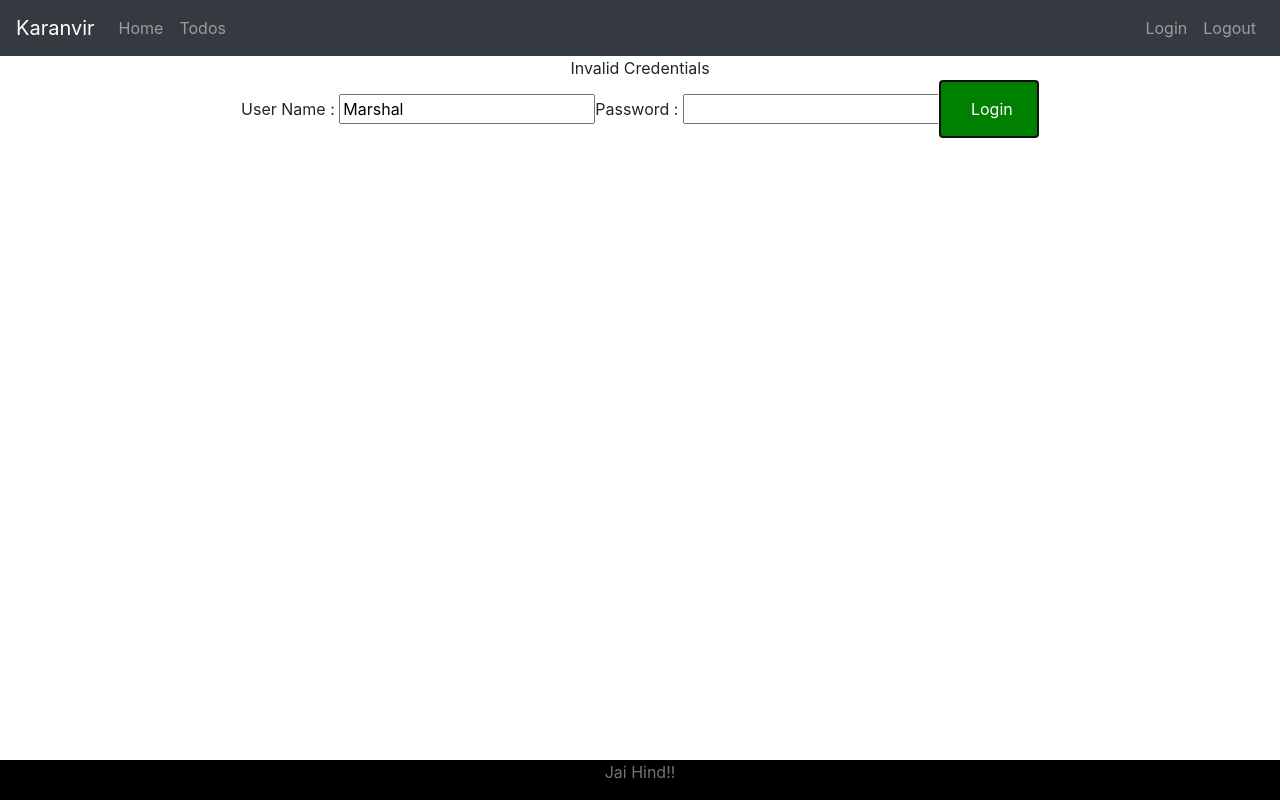
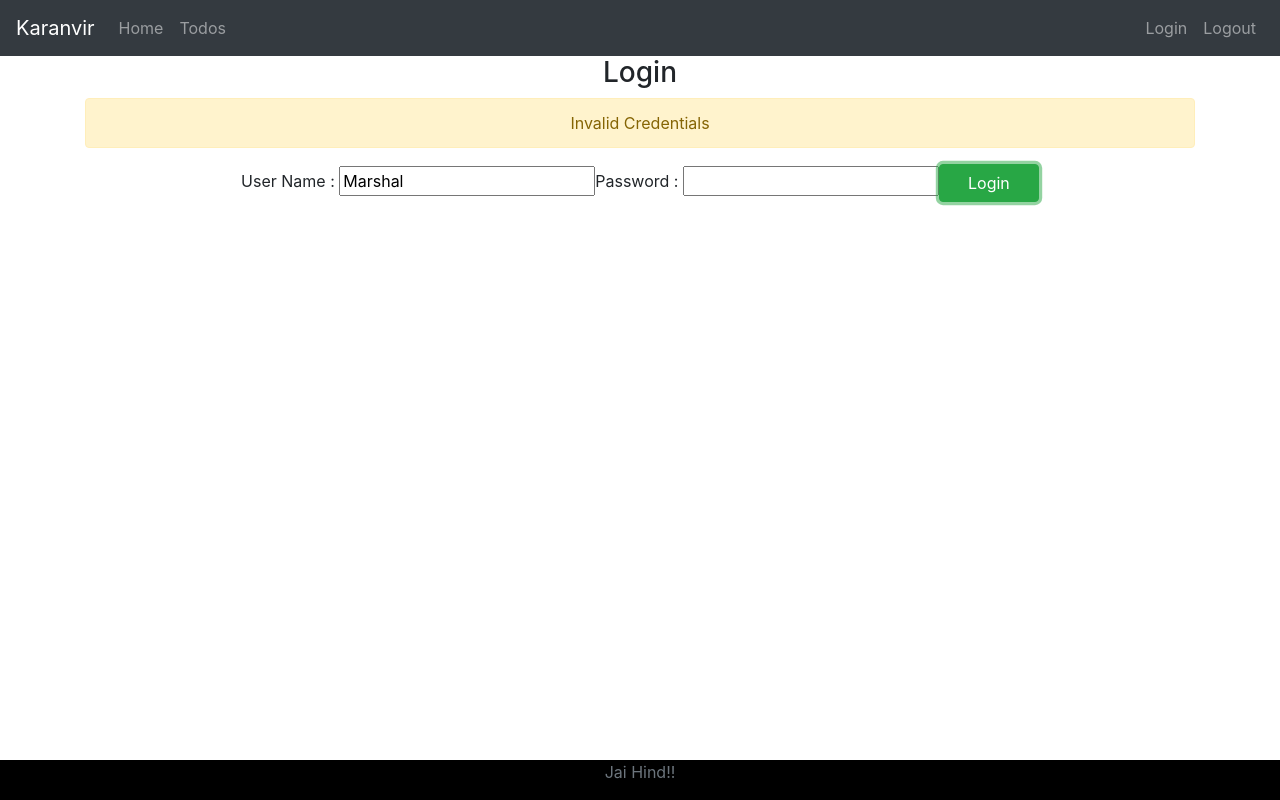
Before and after one commit to karanvirsidhu/react-springboot, a React (Create React App) app: page / in a window 1280 px wide. Both pictures are taken after a click on the button "Login". Built offline with nearby package versions, Linux system fonts and the light colour scheme.

Commit message:
Styled the components using className.

```diff
--- a/src/components/todo/TodoApp.jsx
+++ b/src/components/todo/TodoApp.jsx
@@ -90,11 +90,13 @@ class LoginComponent extends Component{
 
     render(){
         return(
-            <div>
+
+            <div className="container">
+                <h3>Login</h3>
                 <CheckCredentials hasLoginPassed = {this.state.hasLoginPassed} hasLoginFailed = {this.state.hasLoginFailed} />
                 User Name : <input type="text" name="username" value={this.state.username} onChange = {this.handleChange} />
                 Password  : <input type="password" name="password" value={this.state.password} onChange = {this.handleChange}/>
-                <button onClick= {this.handleLogin}>Login</button>
+                <button className="btn btn-success" onClick= {this.handleLogin}>Login</button>
             </div>
         )
     }
@@ -105,7 +107,7 @@ function CheckCredentials(props){
         return <div>Login Successful</div>
     }
     else if(props.hasLoginFailed == true){
-        return <div>Invalid Credentials</div>
+        return <div className="alert alert-warning">Invalid Credentials</div>
     }
     else return null
 }
@@ -126,10 +128,14 @@ class LogoutComponent extends Component {
 class WelcomeComponent extends Component{
     render(){
         return(
-            <div>
+            <>
+               <h3>Welcome</h3>
+               <div className="containers">
                 Welcome {this.props.match.params.name} !!
                 You can manage your todos <Link to="/todos">here</Link>
             </div>
+            </>
+
         )
     }
 }
@@ -189,7 +195,7 @@ class TodoList extends Component{
         return(
             <div>
                 <h1>To Do List</h1>
-                <table>
+                <table className="table">
                     <thead>
                         <tr>
                             <th>Id</th>
```
